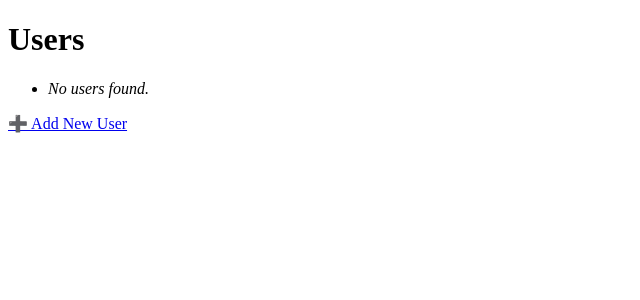
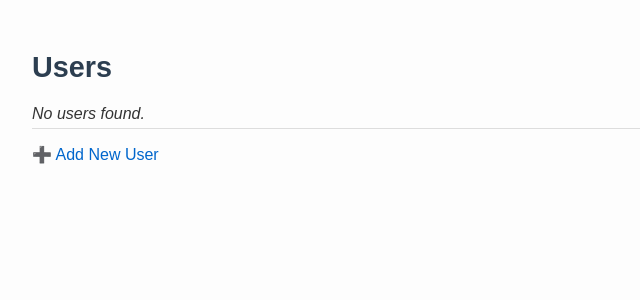
Before and after one commit to Alx-B75/moviweb_app, a Flask app: page /users in a window 1280 px wide. Shown: the top 300 px of the page, without its empty margins (0-640 px from the left). Run offline with Flask 3, Linux system fonts and the light colour scheme.

Commit message:
Basic MVP with CSS added

```diff
--- a/app.py
+++ b/app.py
@@ -1,9 +1,10 @@
-import requests
-from flask import Flask, abort, render_template, redirect, url_for, request
-from datamanager.sqlite_data_manager import SQLiteDataManager, db
-from dotenv import load_dotenv
 import os
 
+import requests
+from dotenv import load_dotenv
+from flask import Flask, abort, render_template, redirect, url_for, request
+
+from datamanager.sqlite_data_manager import SQLiteDataManager
 
 load_dotenv()
 
@@ -17,17 +18,29 @@ data_manager = SQLiteDataManager(app)
 
 @app.route('/')
 def home():
+    """Render the home page."""
     return "<h1>Welcome to MoviWeb App</h1>"
+
+
+@app.route('/')
+def home_redirect():
+    return redirect(url_for('list_users'))
 
 
 @app.route('/users')
 def list_users():
+    """Render the page that lists all users."""
     users = data_manager.get_all_users()
     return render_template('users.html', users=users)
 
 
 @app.route('/add_user', methods=['GET', 'POST'])
 def add_user():
+    """Handle user addition.
+
+    GET: Render the add user form.
+    POST: Add a new user and redirect to the user list.
+    """
     if request.method == 'POST':
         name = request.form.get('name')
         if name:
@@ -35,8 +48,14 @@ def add_user():
             return redirect(url_for('list_users'))
     return render_template('add_user.html')
 
+
 @app.route('/users/<int:user_id>')
 def user_movies(user_id):
+    """Render the page displaying movies for a specific user.
+
+    Args:
+        user_id: The ID of the user.
+    """
     user = data_manager.get_user(user_id)
     if not user:
         abort(404)
@@ -46,6 +65,15 @@ def user_movies(user_id):
 
 @app.route('/users/<int:user_id>/add_movie', methods=['GET', 'POST'])
 def add_movie(user_id):
+    """Handle adding a new movie for a user.
+
+    GET: Render the add movie form.
+    POST: Add the new movie, fetching additional info from OMDb API if available,
+          and redirect to the user's movie list.
+
+    Args:
+        user_id: The ID of the user.
+    """
     user = data_manager.get_user(user_id)
     if not user:
         abort(404)
@@ -61,12 +89,15 @@ def add_movie(user_id):
                 api_key = os.getenv('OMDB_API_KEY')
                 url = f'http://www.omdbapi.com/?apikey={api_key}&t={title}'
                 response = requests.get(url)
+                response.raise_for_status()  # Raise an exception for bad status codes
                 data = response.json()
-                director = data.get('Director') or director
-                year = data.get('Year') or year
-                rating = data.get('imdbRating') or rating
-            except:
-                pass
+                director = data.get('Director', director)
+                year = data.get('Year', year)
+                rating = data.get('imdbRating', rating)
+            except requests.exceptions.RequestException as e:
+                print(f"Error fetching data from OMDb: {e}")
+            except ValueError as e:  # Catches JSON decoding errors
+                print(f"Error decoding JSON from OMDb: {e}")
 
             data_manager.add_movie(user_id, title, director, year, rating)
             return redirect(url_for('user_movies', user_id=user.id))
@@ -76,6 +107,16 @@ def add_movie(user_id):
 
 @app.route('/users/<int:user_id>/edit_movie/<int:movie_id>', methods=['GET', 'POST'])
 def edit_movie(user_id, movie_id):
+    """Handle editing an existing movie for a user.
+
+    GET: Render the edit movie form.
+    POST: Update the movie details, fetching additional info from OMDb API if available,
+          and redirect to the user's movie list.
+
+    Args:
+        user_id: The ID of the user.
+        movie_id: The ID of the movie to edit.
+    """
     user = data_manager.get_user(user_id)
     movie = data_manager.get_movie(movie_id)
 
@@ -93,13 +134,16 @@ def edit_movie(user_id, movie_id):
                 api_key = os.getenv('OMDB_API_KEY')
                 url = f'http://www.omdbapi.com/?apikey={api_key}&t={title}'
                 response = requests.get(url)
+                response.raise_for_status()
                 data = response.json()
-                director = data.get('Director') or director
-                year = data.get('Year') or year
-                rating = data.get('imdbRating') or rating
+                director = data.get('Director', director)
+                year = data.get('Year', year)
+                rating = data.get('imdbRating', rating)
                 print(f"OMDb raw response: {data}")
-            except:
-                pass
+            except requests.exceptions.RequestException as e:
+                print(f"Error fetching data from OMDb: {e}")
+            except ValueError as e:
+                print(f"Error decoding JSON from OMDb: {e}")
 
             data_manager.update_movie(movie_id, title, director, year, rating)
             return redirect(url_for('user_movies', user_id=user.id))
@@ -107,9 +151,14 @@ def edit_movie(user_id, movie_id):
     return render_template('edit_movie.html', user=user, movie=movie)
 
 
-
 @app.route('/users/<int:user_id>/delete_movie/<int:movie_id>')
 def delete_movie(user_id, movie_id):
+    """Handle deleting a movie for a user.
+
+    Args:
+        user_id: The ID of the user.
+        movie_id: The ID of the movie to delete.
+    """
     user = data_manager.get_user(user_id)
     movie = data_manager.get_movie(movie_id)
 
--- /dev/null
+++ b/static/style.css
@@ -0,0 +1,47 @@
+body {
+  font-family: Arial, sans-serif;
+  background-color: #fdfdfd;
+  margin: 0;
+  padding: 2rem;
+  color: #333;
+}
+
+h1 {
+  font-size: 1.8rem;
+  margin-bottom: 1rem;
+  color: #2c3e50;
+}
+
+a {
+  color: #0066cc;
+  text-decoration: none;
+}
+
+a:hover {
+  text-decoration: underline;
+}
+
+form {
+  background: #f1f1f1;
+  padding: 1rem;
+  border-radius: 8px;
+  max-width: 400px;
+}
+
+input, button {
+  font-size: 1rem;
+  padding: 0.5rem;
+  margin-top: 0.5rem;
+  width: 100%;
+  box-sizing: border-box;
+}
+
+ul {
+  list-style: none;
+  padding: 0;
+}
+
+li {
+  padding: 0.3rem 0;
+  border-bottom: 1px solid #ddd;
+}
--- a/templates/base.html
+++ b/templates/base.html
@@ -3,6 +3,7 @@
   <head>
     <meta charset="UTF-8">
     <title>{% block title %}{% endblock %}</title>
+    <link rel="stylesheet" href="{{ url_for('static', filename='style.css') }}">
   </head>
   <body>
     {% block content %}{% endblock %}
```
